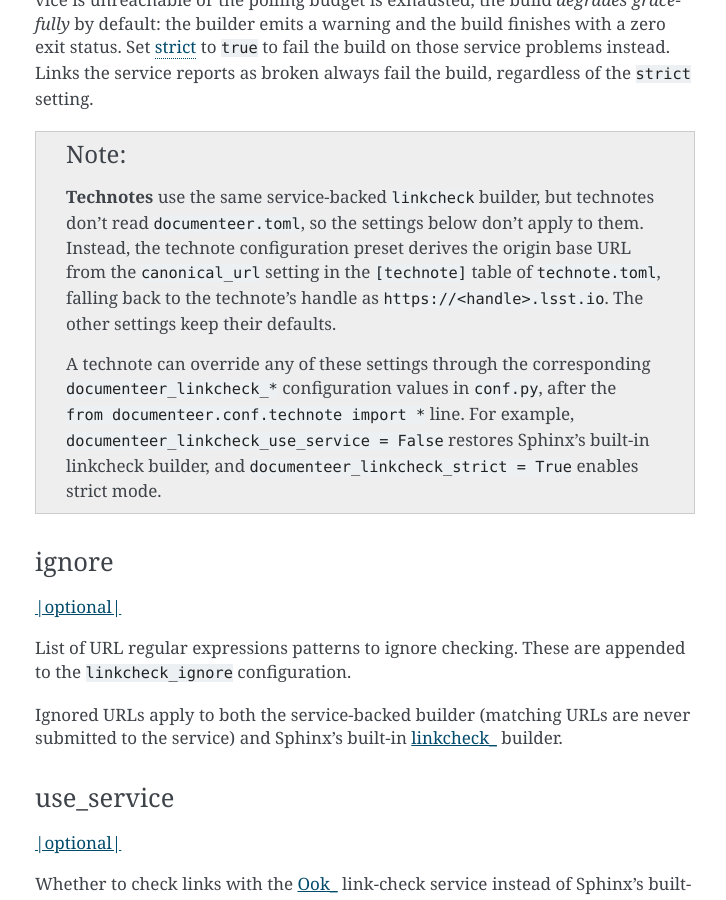
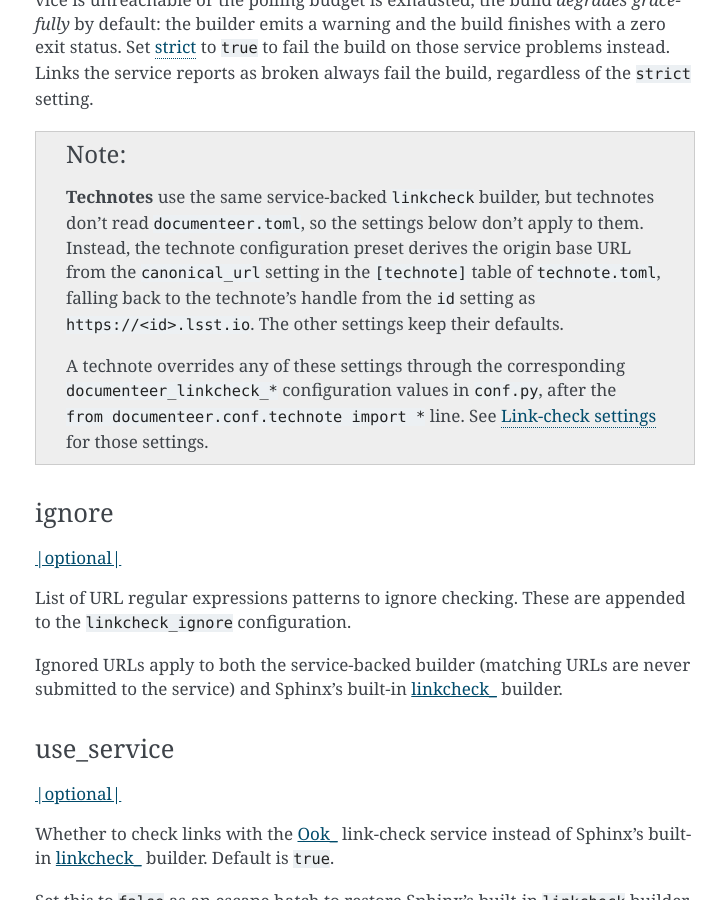
Before and after one commit to lsst-sqre/documenteer, a Sphinx documentation site: the page built from docs/guides/toml-reference.rst, in a window 1280 px wide and 900 px high, scrolled down 13430 px. Shown: the whole window, without its empty margins (385-1111 px from the left). Built offline with Sphinx 7.4.7, drawn with Linux system fonts in a browser that asks for light colours; pages that are not in the unit, such as notebooks, are missing from menus; cross-references to code outside the pages are shown as plain code.

Commit message:
Document technote conf.py link-check settings
The corrected linkcheckservice messages from #397 point technote authors
at documenteer_linkcheck_strict, but no page named it. The technote
configuration page now documents the documenteer_linkcheck_* values a
technote overrides in conf.py, why conf.py is the override path, and
that the origin base URL is derived rather than set.

Key decisions:
- The section sits under "With conf.py" as a fourth-level heading rather
  than a new top-level section, so it reads as an instance of the conf.py
  escape hatch the corrected messages point at.
- The origin base URL is documented in a note as *derived* from
  [technote] canonical_url / [technote] id, not as a settable knob, which
  is what the corrected missing-origin message actually asks for;
  documenteer_linkcheck_origin_base_url is named only to say it rarely
  needs setting.
- documenteer.toml appears on the technote page only in the contrast
  sentence explaining what a technote does not have, so no technote page
  asks an author to edit it.
- The [sphinx.linkcheck] note in toml-reference.rst already said those
  TOML settings don't apply to technotes, so it only gained a
  cross-reference to the new section in place of its inline example, plus
  "handle" respelled as the ``id`` setting to match the message wording.
- The docs half folded into the existing DM-55818 changelog fragment
  under "Other changes" rather than becoming a second fragment.

Next-iteration notes:
- _fall_back_to_builtin's info-level message still hardcodes
  "[sphinx.linkcheck] use_service = false" for every project type. It was
  outside PRD #391's three-message scope so it is untouched here, but a
  technote author who hits it is still pointed at a documenteer.toml key
  their project does not have; worth a follow-up task on this PRD or #389.
- Both new :external+technote: refs (toml-technote-canonical-url,
  toml-technote-id) were verified against the live technote inventory and
  pass docs-linkcheck.

Closes #398

```diff
--- a/docs/guides/toml-reference.rst
+++ b/docs/guides/toml-reference.rst
@@ -602,11 +602,11 @@
 .. note::
 
    **Technotes** use the same service-backed ``linkcheck`` builder, but technotes don't read :file:`documenteer.toml`, so the settings below don't apply to them.
-   Instead, the technote configuration preset derives the origin base URL from the ``canonical_url`` setting in the ``[technote]`` table of :file:`technote.toml`, falling back to the technote's handle as ``https://<handle>.lsst.io``.
+   Instead, the technote configuration preset derives the origin base URL from the ``canonical_url`` setting in the ``[technote]`` table of :file:`technote.toml`, falling back to the technote's handle from the ``id`` setting as ``https://<id>.lsst.io``.
    The other settings keep their defaults.
 
-   A technote can override any of these settings through the corresponding ``documenteer_linkcheck_*`` configuration values in :file:`conf.py`, after the ``from documenteer.conf.technote import *`` line.
-   For example, ``documenteer_linkcheck_use_service = False`` restores Sphinx's built-in linkcheck builder, and ``documenteer_linkcheck_strict = True`` enables strict mode.
+   A technote overrides any of these settings through the corresponding ``documenteer_linkcheck_*`` configuration values in :file:`conf.py`, after the ``from documenteer.conf.technote import *`` line.
+   See :ref:`technote-conf-linkcheck` for those settings.
 
 ignore
 ------
```
Also changed, not shown: changelog.d/20260818_000000_jonathan_DM_55818_linkcheck_messages.md (+4 -0 lines), docs/technotes/configuration.rst (+49 -0 lines).
